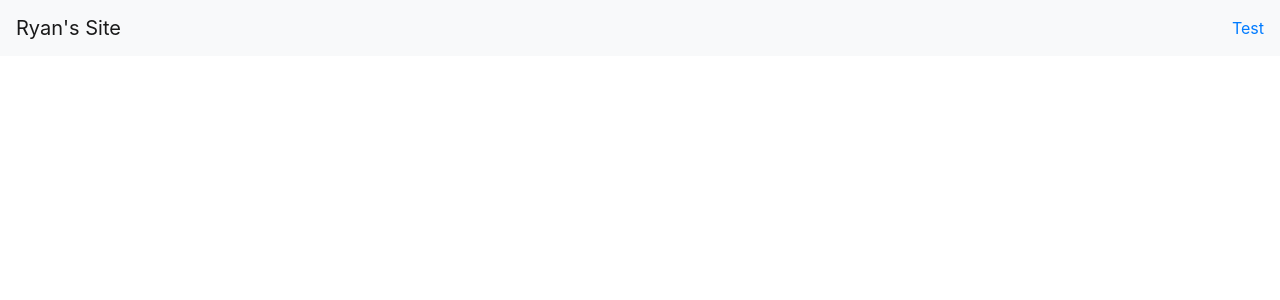
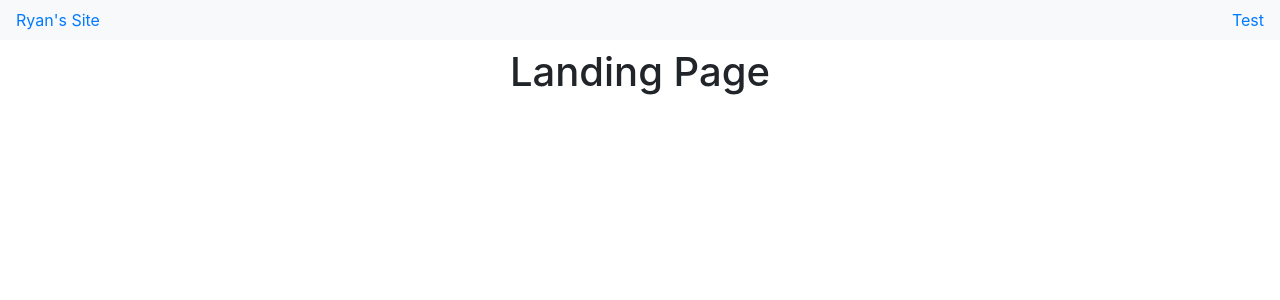
Before and after one commit to Ryanmwb/personal-website, a React (Create React App) app: page / in a window 1280 px wide. Shown: the top 300 px of the page. Built offline with nearby package versions, Linux system fonts and the light colour scheme.

Commit message:
mess with spacing

```diff
--- a/src/App.js
+++ b/src/App.js
@@ -8,10 +8,10 @@ class App extends Component {
   render() {
     return (
       <div className="App">
-        <header>
+        <header class="mb-5">
           <div >
             <nav class="navbar navbar-expand lg navbar-light bg-light fixed-top">
-                <a class="navbar-brand display-6" href="/">Ryan's Site</a>
+                <Link to="/">Ryan's Site</Link>
                 <button class="navbar-toggler" type="button" data-toggle="collapse" data-target="#navbarResponsive" aria-controls="navbarResponsive" aria-expanded="false" aria-label="Toggle navigation">
                     <span class="navbar-toggler-icon"></span>
                 </button>
@@ -25,7 +25,7 @@ class App extends Component {
             </nav>
           </div>
         </header>
-        <main>
+        <main class="mt-1">
           <Route exact path="/" component={Landing}/>
           <Route path="/test" component={Test}/>
         </main>
--- a/src/components/Landing.js
+++ b/src/components/Landing.js
@@ -3,7 +3,7 @@ import React, { Component } from 'react';
 class Landing extends Component {
     render() {
         return(
-            <div>
+            <div >
                 <h1 class="display=1">Landing Page</h1>
             </div>
         )
```
